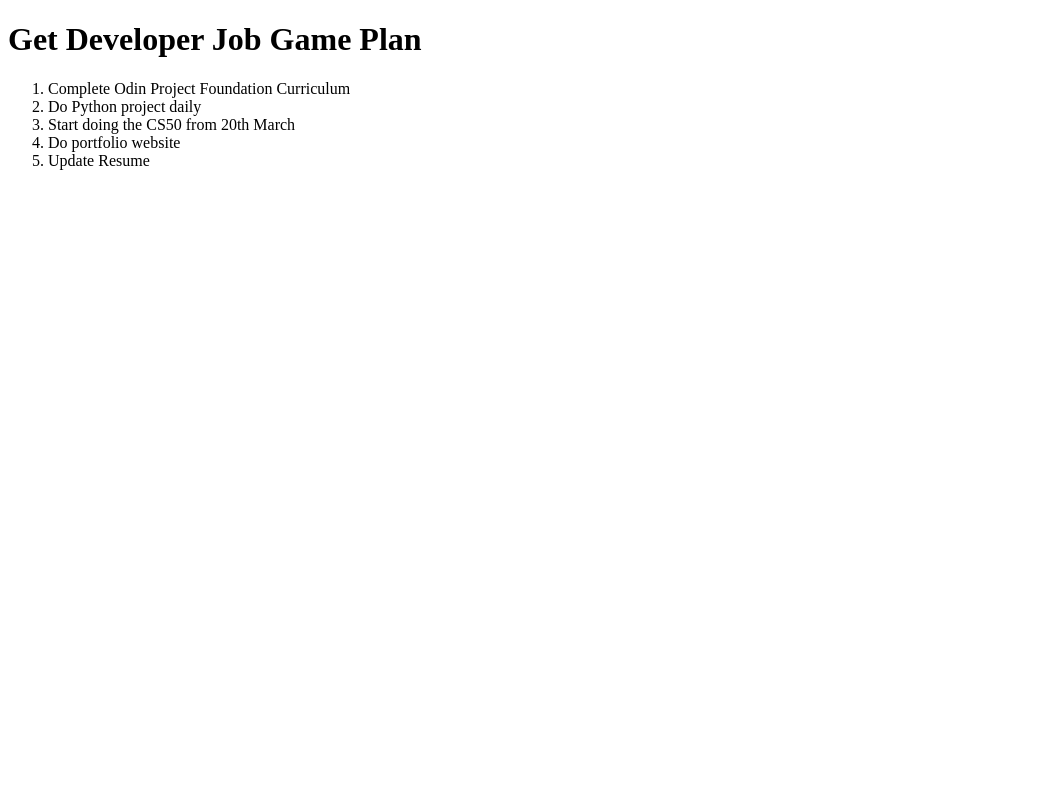
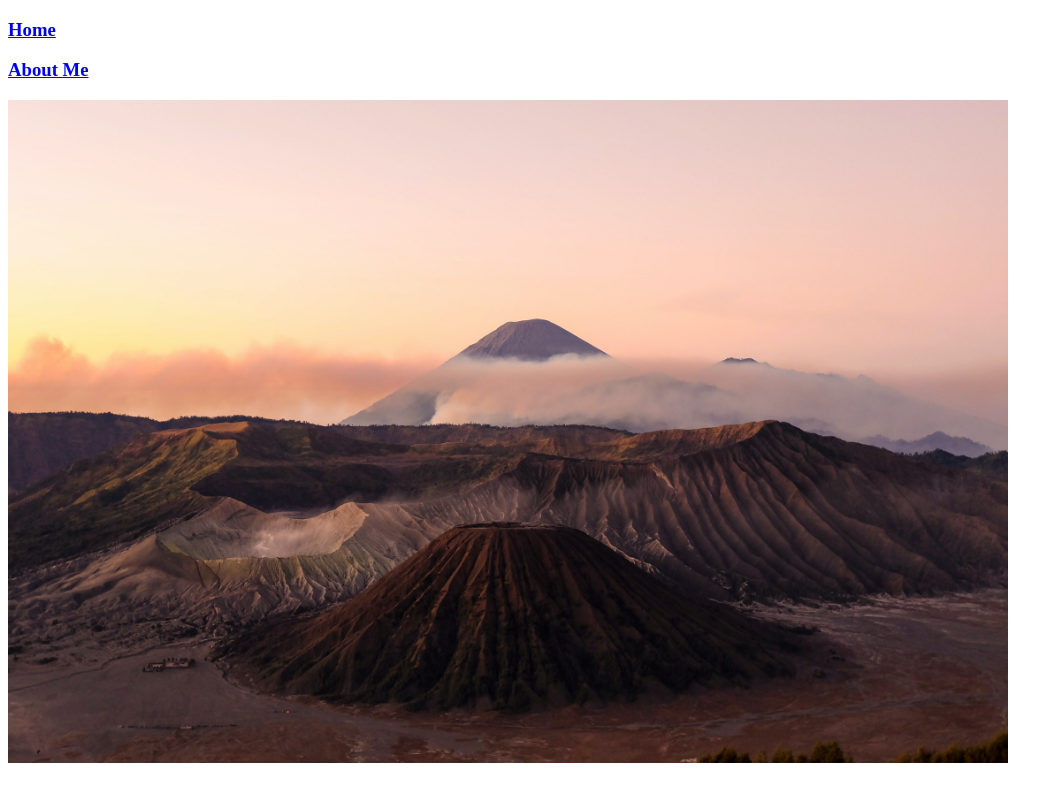
Before and after one commit to yantikarus/git_test, a plain HTML site: page index.html in a window 1280 px wide. Shown: the top 786 px of the page, without its empty margins (0-1063 px from the left). Drawn offline with Linux system fonts and the light colour scheme.

Commit message:
added image and modified homeand about page

```diff
--- a/index.html
+++ b/index.html
@@ -7,6 +7,15 @@
     <title>My Upskill Track</title>
 </head>
 <body>
+
+    <header>
+        <nav>
+            <h3><a href="index.html">Home</a></h3>
+            <h3><a href="./pages/about.html">About Me</a></h3>
+        </nav>
+    <img src="./images/mount.jpg" alt="picture of mountain" width="1000px" height="auto">
+    </header>
+
     <h1>Get Developer Job Game Plan</h1>
     <ol>
         <li>Complete Odin Project Foundation Curriculum</li>
```
Also changed, not shown: pages/about.html (added, +17 -0 lines), images/mount.jpg (added).
